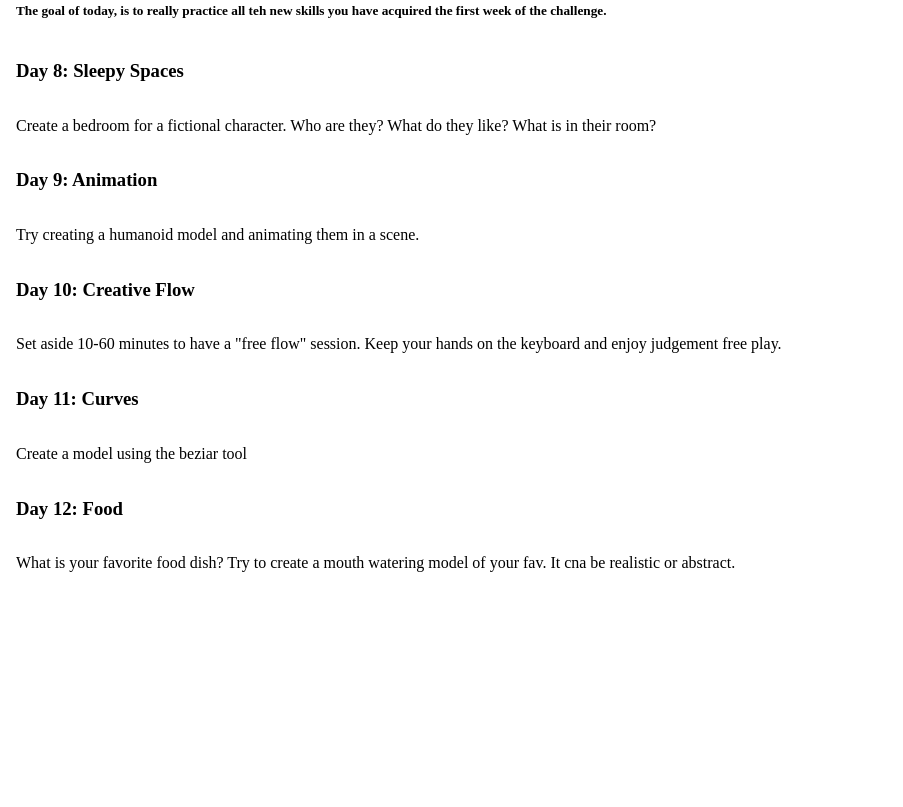
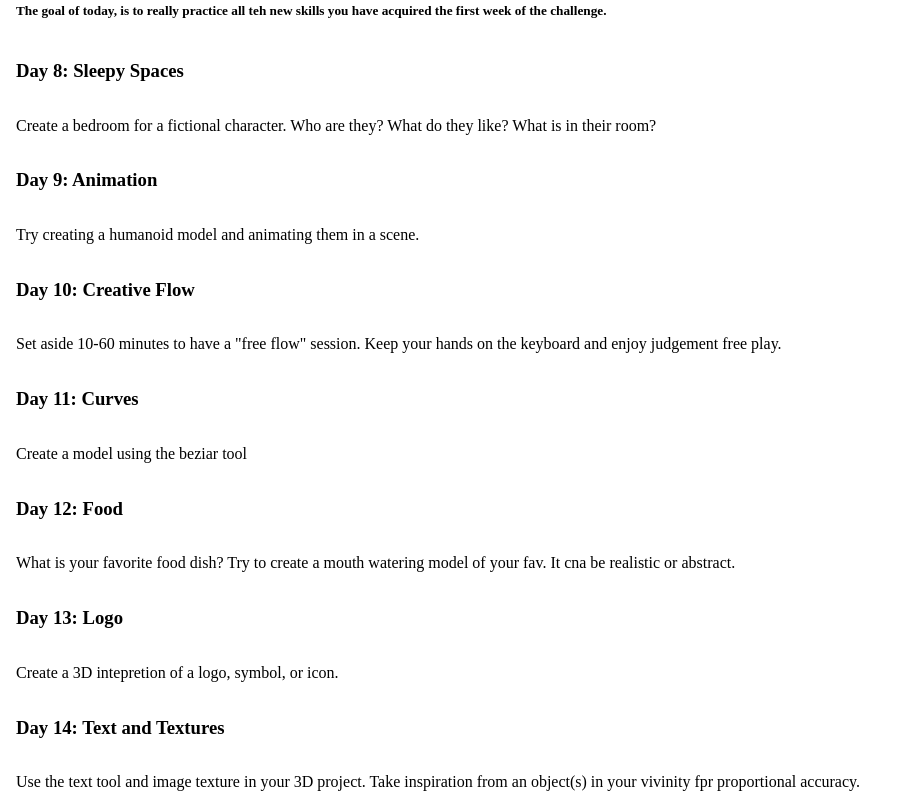
Before and after one commit to digitaldeja0/100-day-blender-challenge, a plain HTML site: page index.html in a window 1280 px wide. Shown: the part 1192-1999 px from the top of the page, without its empty margins (0-903 px from the left). Before the commit the page ends 1780 px from the top, so only its background shows below. Drawn offline with Linux system fonts and the light colour scheme.

Commit message:
Update index.html
Add prompts for day 13+14.

```diff
--- a/index.html
+++ b/index.html
@@ -65,6 +65,12 @@
 <h3>Day 12: Food</h3>
 <p>What is your favorite food dish? Try to create a mouth watering model of your fav. It cna be realistic or abstract. </p>
 
+<h3>Day 13: Logo</h3>
+<p>Create a 3D intepretion of a logo, symbol, or icon. </p>
+
+<h3>Day 14: Text and Textures</h3>
+<p>Use the text tool and image texture in your 3D project. Take inspiration from an object(s) in your vivinity fpr proportional accuracy. </p>
+
 </div>
 
 
```
